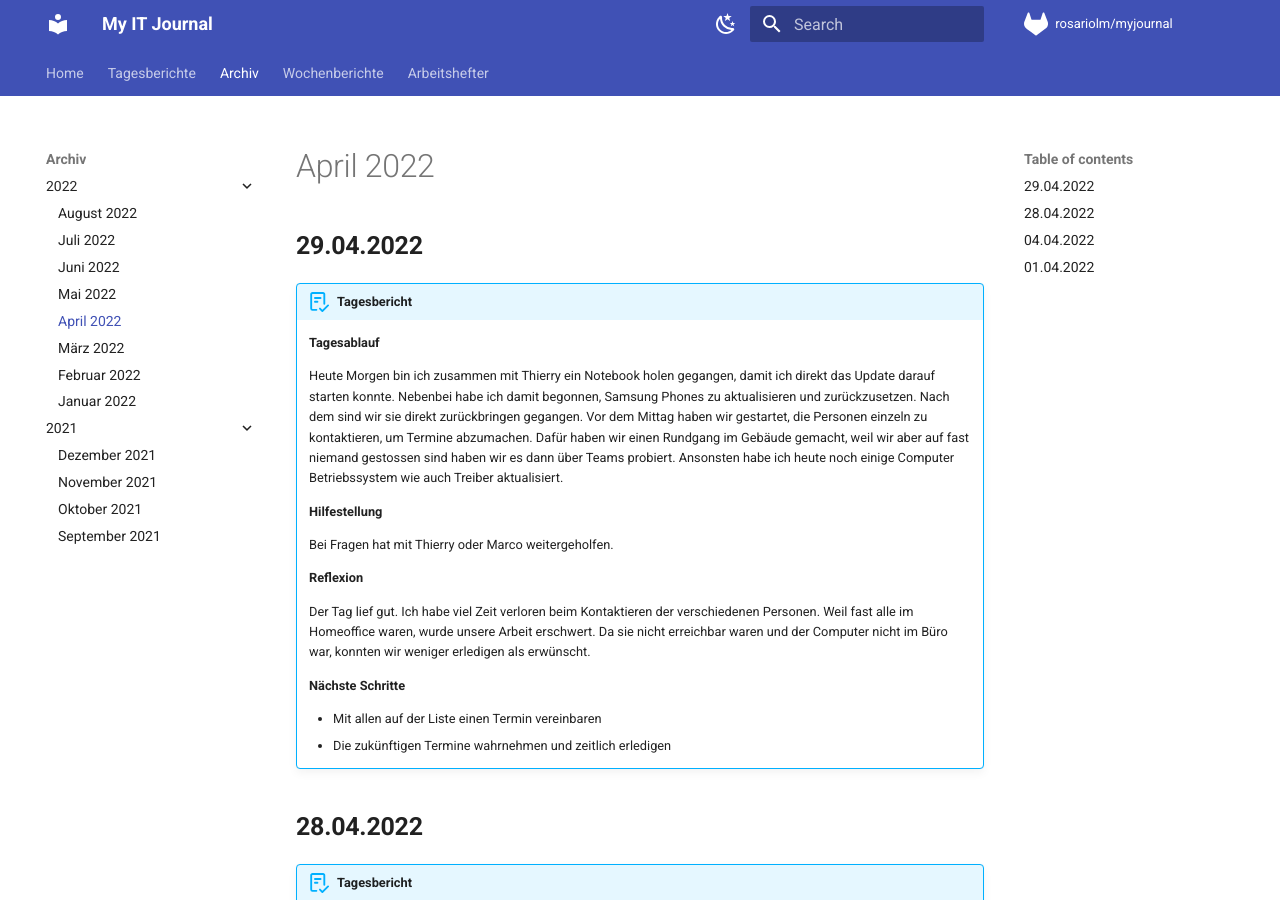
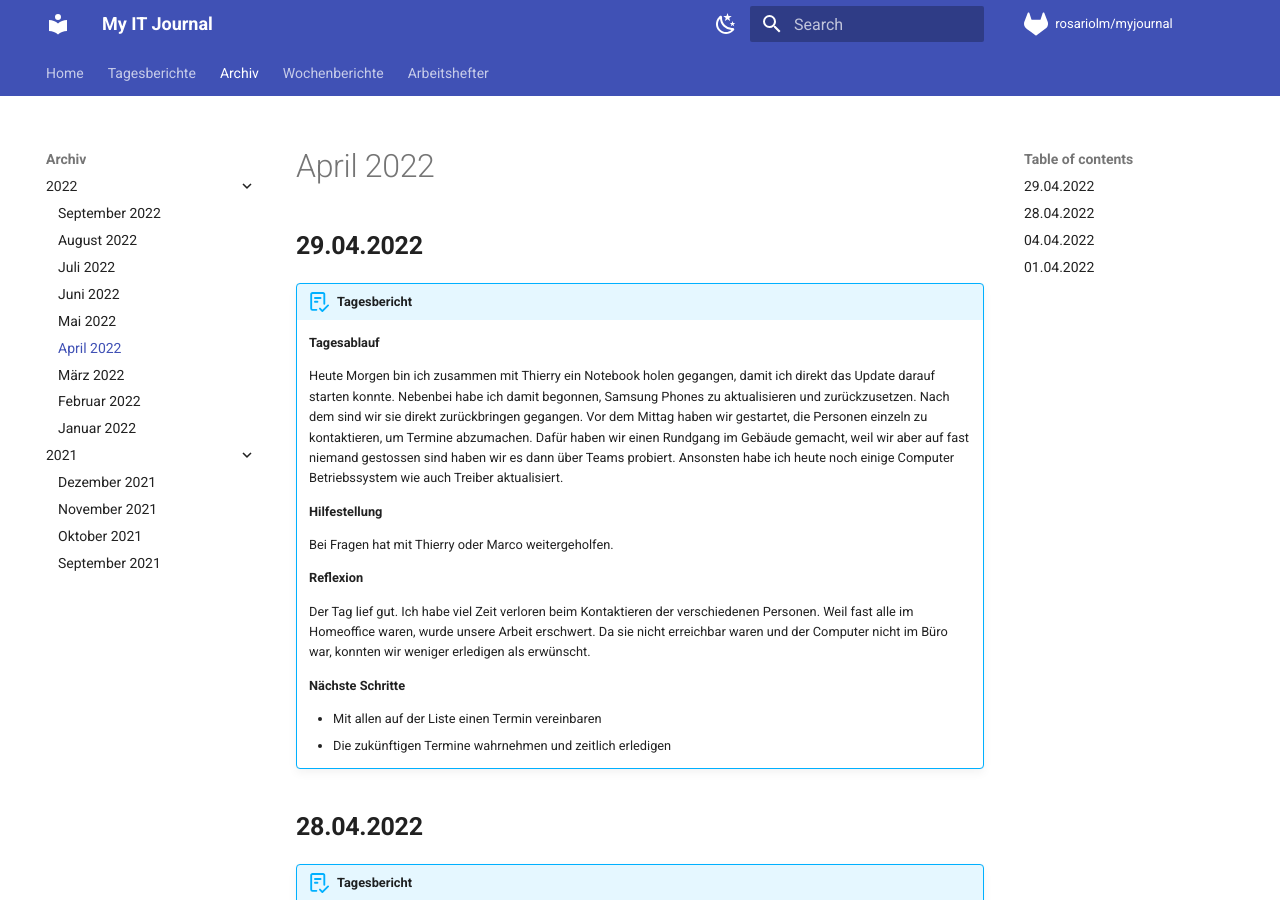
Before and after one commit to rosariolm/myjournal, an MkDocs documentation site: the page built from docs/archiv/April2022.md, in a window 1280 px wide and 900 px high. Built offline with MkDocs 1.6.1 and Material for MkDocs 9.7.7, drawn with Linux system fonts in a browser that asks for light colours; comment, search, counter and statistics services are not loaded.

Commit message:
nav änderung
Archiv Verschiebung

```diff
--- a/mkdocs.yml
+++ b/mkdocs.yml
@@ -50,6 +50,7 @@ nav:
   - Tagesberichte: tberichte.md
   - Archiv:
       - "2022":
+          - "September 2022": archiv/September2022.md
           - "August 2022": archiv/August2022.md
           - "Juli 2022": archiv/Juli2022.md
           - "Juni 2022": archiv/Juni2022.md
```
